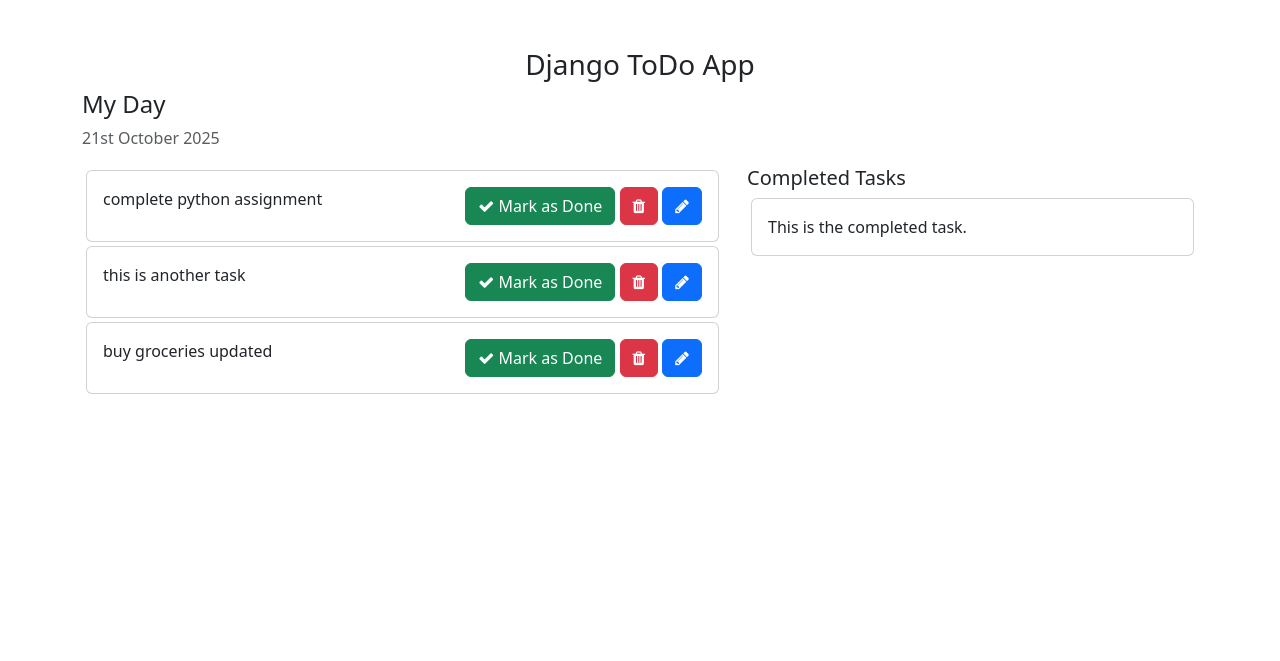
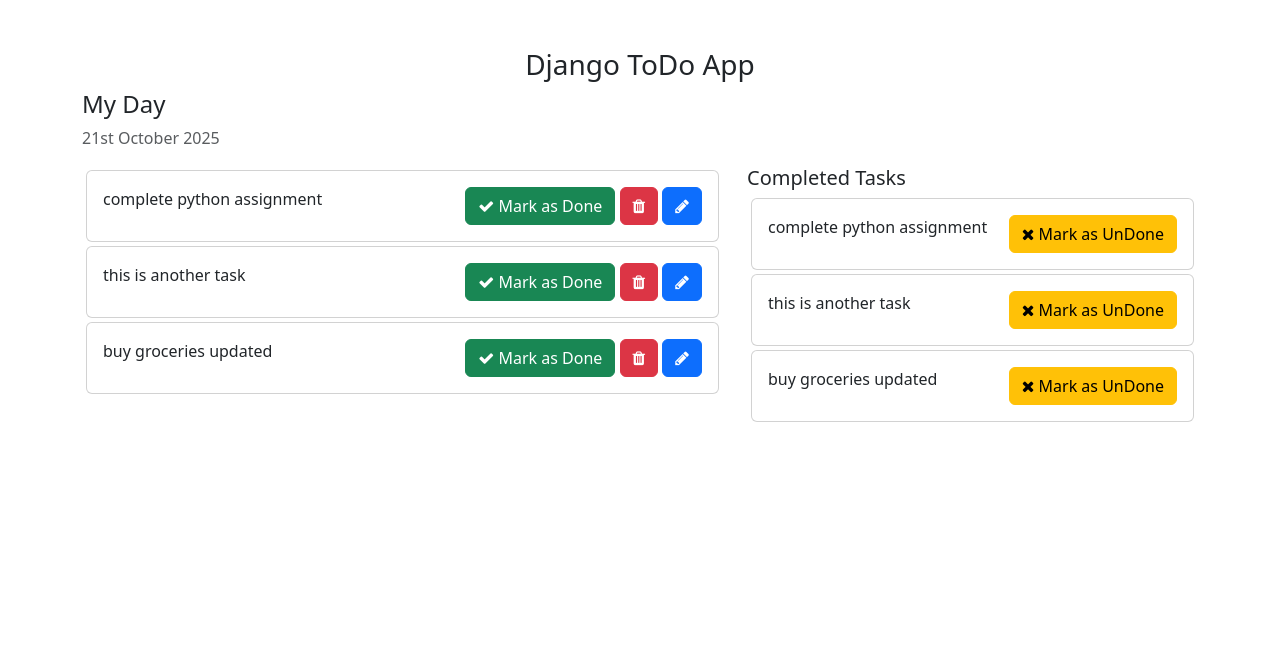
Before and after one commit to manasa12323/todo, a Django app: template templates/home.html in a window 1280 px wide. Shown: the top 661 px of the page. Run offline with Django 5.2, Linux system fonts and the light colour scheme; the template is opened without the code that fills it: values that come from a table or form of the project are taken from there, others are empty; data comes from the database, SQL or seed files in the repository; both versions use the stored data as it was after the commit.

Commit message:
final commit

```diff
--- a/templates/home.html
+++ b/templates/home.html
@@ -33,9 +33,9 @@
                         {{task.task}}
 
                         <span style="position: relative; float: right;">
-                            <a class="btn btn-success"><i class="fa fa-check"></i> Mark as Done</a>
-                            <a class="btn btn-danger"><i class="fa fa-trash"></i></a>
-                            <a class="btn btn-primary"><i class="fa fa-pencil"></i></a>
+                            <a href="{% url 'mark_as_done' task.pk %}" class="btn btn-success"><i class="fa fa-check"></i> Mark as Done</a>
+                            <a href = "{% url 'delete_task' task.id%}" class="btn btn-danger"><i class="fa fa-trash"></i></a>
+                            <a href = "{% url 'edit_task' task.id %}"class="btn btn-primary"><i class="fa fa-pencil"></i></a>
                         </span>
                     </div>
                 </div>
@@ -44,11 +44,16 @@
             <div class="col-md-5 col-lg-5">
                 <h5>Completed Tasks</h5>
                 <!-- List of all the tasks that have completed -->
+                 {% for task in completed_tasks%}
                 <div class="card m-1">
                     <div class="card-body">
-                        This is the completed task.
+                        {{task.task}}
+                        <span style="position: relative; float: right;">
+                            <a href="{% url 'mark_as_undone' task.pk %}"class="btn btn-warning"><i class="fa fa-times"></i> Mark as UnDone</a>
+                        </span>
                     </div>
                 </div>
+                {% endfor %}
             </div>
         </div>
         <div class="row">
--- a/todo/urls.py
+++ b/todo/urls.py
@@ -2,5 +2,18 @@ from django.urls import path
 from . import views
 
 urlpatterns = [
+    #add task
+
     path('addTask/',views.addTask,name='addTask'),
+    #mark as done
+    path('mark_as_done/<int:pk>/',views.mark_as_done,name='mark_as_done'),
+    #mark as undone
+    path('mark_as_undone/<int:pk>/',views.mark_as_undone,name='mark_as_undone'),
+
+    #EDIT feature
+
+    path('edit_task/<int:pk>/',views.edit_task,name='edit_task'),
+
+    #delete task
+    path('delete_task/<int:pk>/',views.delete_task,name='delete_task'),
 ]
--- a/todo_main/views.py
+++ b/todo_main/views.py
@@ -3,8 +3,12 @@ from django.shortcuts import render
 from todo.models import Task
 
 def home(request):
-    tasks = Task.objects.filter(is_completed=False)
+    tasks = Task.objects.filter(is_completed=False).order_by('-updated_at')
+
+    completed_tasks = Task.objects.filter(is_completed=True)
+
     context  = {
         'tasks' : tasks,
+        'completed_tasks':completed_tasks
     }
     return render (request,'home.html',context)
```
Also changed, not shown: templates/edit_task.html (added, +29 -0 lines), todo/views.py (+34 -1 lines), db.sqlite3.
